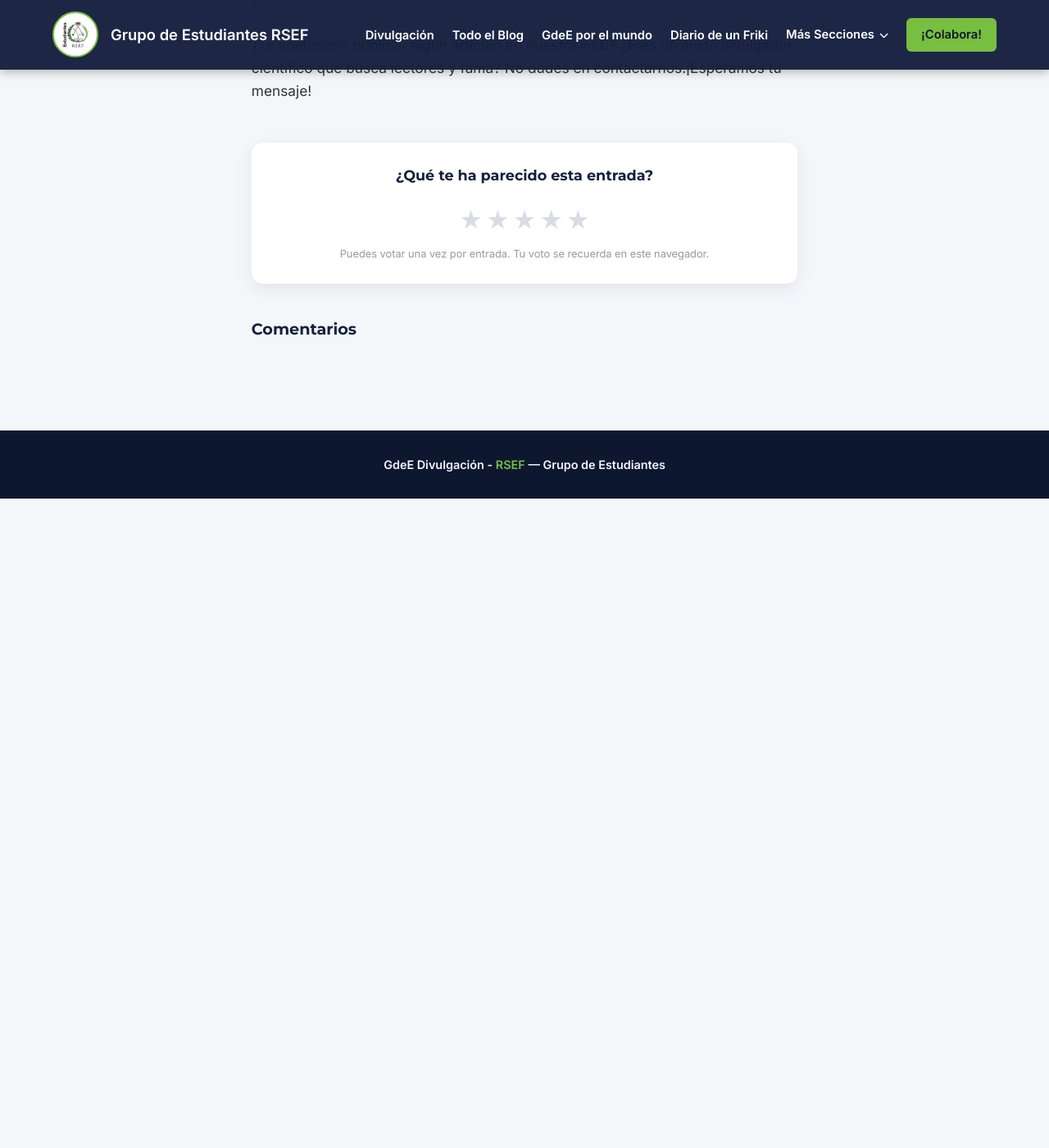
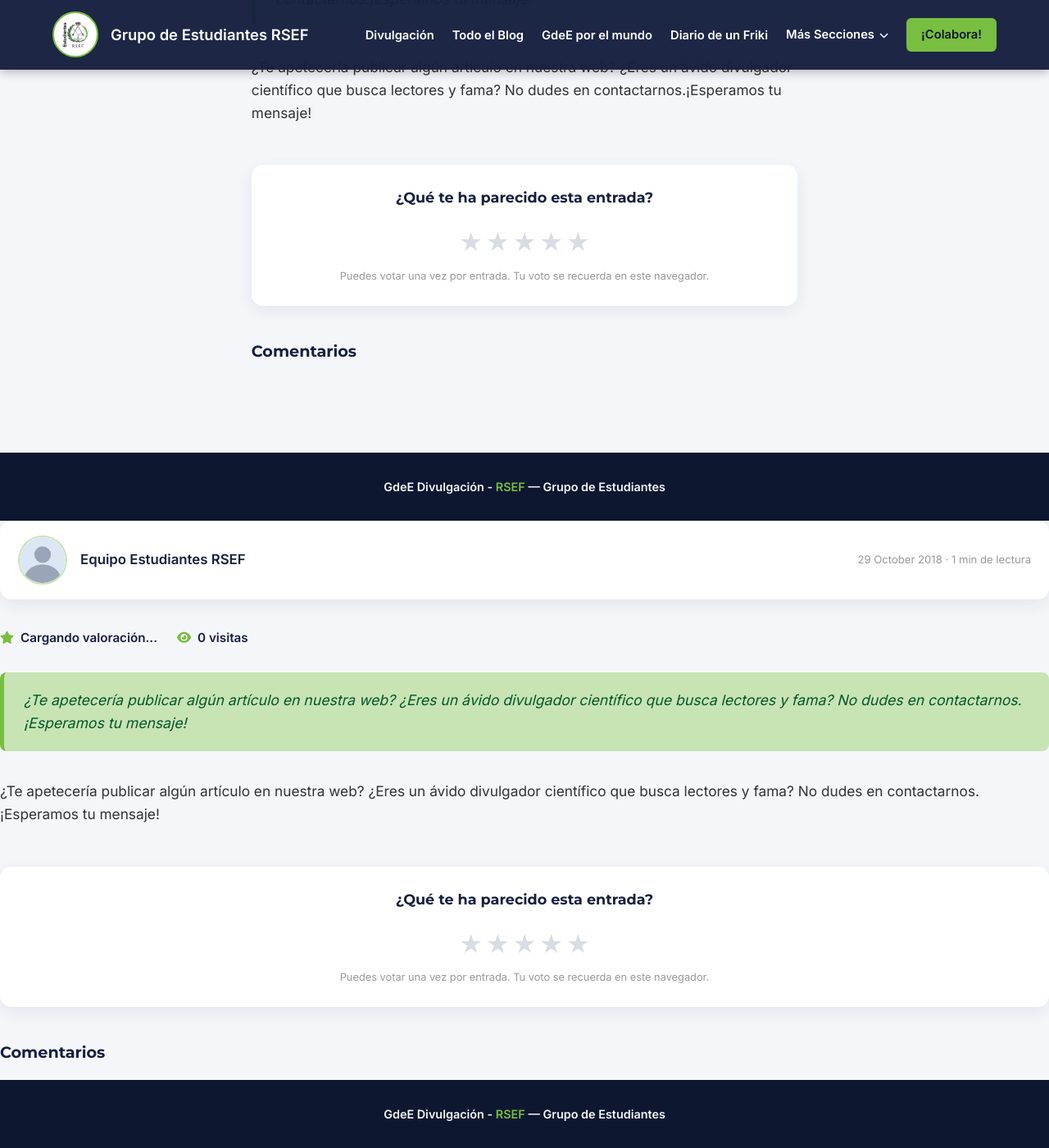
Before and after one commit to EstudiantesRSEF/Blog, a Jekyll site: the page built from blog/_posts/2018-10-29-publica-con-nosotros.md, in a window 1280 px wide and 1400 px high, scrolled down 552 px. Shown: the whole window at 82% size. Built offline with Jekyll 4.4.1, drawn with Linux system fonts in a browser that asks for light colours; comment, search, counter and statistics services are not loaded; before the commit the page ends 1160 px from its top, so only the background shows below that.

Commit message:
Update post.html

```diff
--- a/_layouts/post.html
+++ b/_layouts/post.html
@@ -29,12 +29,142 @@
         {% endif %}
     </div>
 
-    {% assign autor_info = site.data.autores[page.author] %}
     {% assign palabras = content | strip_html | number_of_words %}
     {% assign minutos_raw = palabras | divided_by: 200.0 %}
     {% assign tiempo_lectura = minutos_raw | ceil %}
     {% if tiempo_lectura < 1 %}{% assign tiempo_lectura = 1 %}{% endif %}
+    {% assign autores_normalizado = page.author | replace: ",", "&" %}
+    {% assign autores_lista = autores_normalizado | split: "&" %}
 
+    <div class="autor-box">
+        <div class="autor-box-personas">
+            {% for autor_raw in autores_lista %}
+                {% assign autor_nombre = autor_raw | strip %}
+                {% assign autor_info = site.data.autores[autor_nombre] %}
+                <div class="autor-persona">
+                    <img src="{{ autor_info.image | default: '/Divulgacion/avatar-default.svg' }}" alt="Foto de {{ autor_nombre }}" onerror="this.onerror=null;this.src='/Divulgacion/avatar-default.svg';">
+                    <div>
+                        <div class="nombre">{{ autor_nombre }}</div>
+                        {% if autor_info.universidad %}<div class="universidad">{{ autor_info.universidad }}</div>{% endif %}
+                    </div>
+                </div>
+            {% endfor %}
+        </div>
+        {% if page.date %}
+            <div class="fecha">{{ page.date | date: "%-d %B %Y" }} · {{ tiempo_lectura }} min de lectura</div>
+        {% endif %}
+    </div>
+
+    <div class="post-stats">
+        <span class="post-stat"><i class="fas fa-star"></i> <span id="ratingAverage">Cargando valoración...</span></span>
+        <span class="post-stat"><i class="fas fa-eye"></i> {{ page.views | default: 0 }} visita{% unless page.views == 1 %}s{% endunless %}</span>
+    </div>
+
+    {% if page.excerpt %}
+        <div class="post-excerpt">{{ page.excerpt | strip_html }}</div>
+    {% endif %}
+
+    <div class="post-body">
+        {{ content }}
+    </div>
+
+    <!-- VALORACIÓN CON ESTRELLAS (media compartida vía Firebase Firestore) -->
+    <div class="rating-box" data-post-id="{{ page.url }}">
+        <h3>¿Qué te ha parecido esta entrada?</h3>
+        <div class="star-rating">
+            <input type="radio" id="star5" name="estrellas-{{ page.url | slugify }}" value="5"><label for="star5">★</label>
+            <input type="radio" id="star4" name="estrellas-{{ page.url | slugify }}" value="4"><label for="star4">★</label>
+            <input type="radio" id="star3" name="estrellas-{{ page.url | slugify }}" value="3"><label for="star3">★</label>
+            <input type="radio" id="star2" name="estrellas-{{ page.url | slugify }}" value="2"><label for="star2">★</label>
+            <input type="radio" id="star1" name="estrellas-{{ page.url | slugify }}" value="1"><label for="star1">★</label>
+        </div>
+        <p class="rating-note">Puedes votar una vez por entrada. Tu voto se recuerda en este navegador.</p>
+    </div>
+
+    <!-- COMENTARIOS (giscus, basado en GitHub Discussions) -->
+    <div class="comentarios-box">
+        <h3>Comentarios</h3>
+        <script src="https://giscus.app/client.js"
+            data-repo="EstudiantesRSEF/Blog"
+            data-repo-id="R_kgDOTiZg4g"
+            data-category="Comentarios-Blog"
+            data-category-id="DIC_kwDOTiZg4s4DB4T6"
+            data-mapping="pathname"
+            data-strict="0"
+            data-reactions-enabled="1"
+            data-emit-metadata="0"
+            data-input-position="bottom"
+            data-theme="preferred_color_scheme"
+            data-lang="es"
+            crossorigin="anonymous"
+            async>
+</script>
+    </div>
+
+</div>
+
+{% include blog-footer.html %}
+
+<!-- Firebase (solo Firestore, plan gratuito Spark, sin tarjeta) -->
+<script type="module">
+    import { initializeApp } from "https://www.gstatic.com/firebasejs/10.13.0/firebase-app.js";
+    import {
+        getFirestore, doc, getDoc, setDoc, updateDoc, increment
+    } from "https://www.gstatic.com/firebasejs/10.13.0/firebase-firestore.js";
+
+    // Sustituye esto por la configuración real de tu proyecto de Firebase
+    const firebaseConfig = {
+        apiKey: "TU_API_KEY",
+        authDomain: "TU_PROYECTO.firebaseapp.com",
+        projectId: "TU_PROYECTO",
+    };
+
+    const app = initializeApp(firebaseConfig);
+    const db = getFirestore(app);
+
+    const box = document.querySelector('.rating-box');
+    const postId = box.dataset.postId;
+    const ratingRef = doc(db, "valoraciones", postId);
+    const localKey = "valoracion:" + postId;
+
+    async function mostrarMedia() {
+        const snap = await getDoc(ratingRef);
+        const avgEl = document.getElementById('ratingAverage');
+        if (snap.exists()) {
+            const { suma, numero } = snap.data();
+            const media = numero > 0 ? (suma / numero).toFixed(1) : "0.0";
+            avgEl.textContent = `${media} / 5 (${numero} valoración${numero === 1 ? '' : 'es'})`;
+        } else {
+            avgEl.textContent = "Sin valoraciones todavía";
+        }
+    }
+
+    const yaVotado = localStorage.getItem(localKey);
+    if (yaVotado) {
+        const input = box.querySelector('input[value="' + yaVotado + '"]');
+        if (input) input.checked = true;
+        box.querySelectorAll('input').forEach(i => i.disabled = true);
+    } else {
+        box.querySelectorAll('input').forEach(function (input) {
+            input.addEventListener('change', async function () {
+                box.querySelectorAll('input').forEach(i => i.disabled = true);
+                const valor = parseInt(input.value, 10);
+                const snap = await getDoc(ratingRef);
+                if (snap.exists()) {
+                    await updateDoc(ratingRef, { suma: increment(valor), numero: increment(1) });
+                } else {
+                    await setDoc(ratingRef, { suma: valor, numero: 1 });
+                }
+                localStorage.setItem(localKey, input.value);
+                mostrarMedia();
+            });
+        });
+    }
+
+    mostrarMedia();
+</script>
+</body>
+</html>
     <div class="autor-box">
         <img src="{{ autor_info.image | default: '/Divulgacion/avatar-default.svg' }}" alt="Foto de {{ page.author }}" onerror="this.onerror=null;this.src='/Divulgacion/avatar-default.svg';">
         <div>
```
